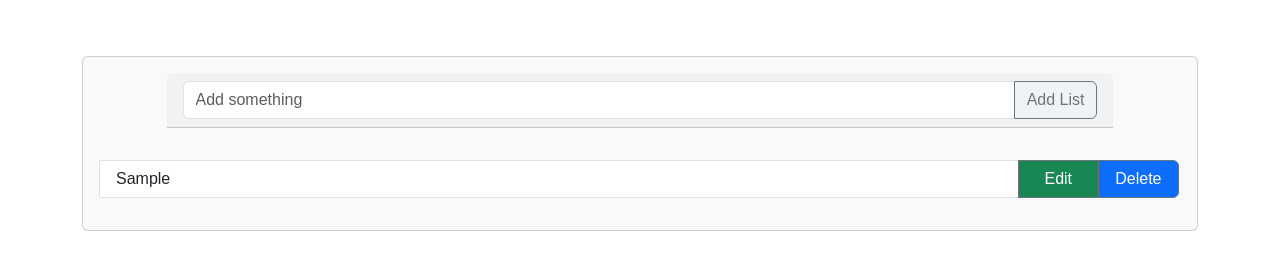
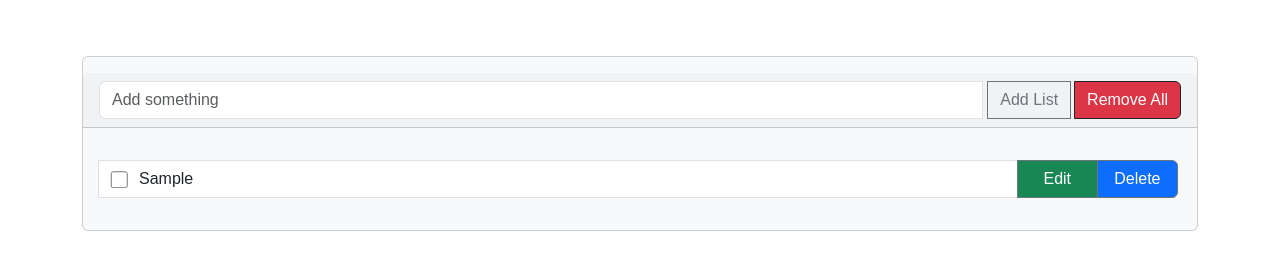
Before and after one commit to Termosfer/Todo-List, a plain HTML site: page index.html in a window 1280 px wide. Both pictures are taken after typing "Sample" into the empty fields and a click on the button "Add List". Drawn offline with nearby package versions, Linux system fonts and the light colour scheme.

Commit message:
todo list

```diff
--- a/index.html
+++ b/index.html
@@ -10,9 +10,10 @@
 <body>
     <div class="container">
         <div class="card card-length bg-light">
-        <div class="card-header input-group mb-3 w-85 m-auto mt-3">
+        <div class="card-header input-group mb-3 w-100 m-auto mt-3">
   <input type="text" class="form-control" placeholder="Add something">
-  <button class="btn btn-outline-secondary " id="button-addon2">Add List</button>
+  <button class="btn btn-outline-secondary mx-1" id="button-addon2">Add List</button>
+  <button class="btn btn-danger border border-dark" id="button-addon3">Remove All</button>
 </div>
         <div class="card-body card-length">
         </div>
--- a/script.js
+++ b/script.js
@@ -133,6 +133,7 @@ button.addEventListener("click", ()=>{
 let body = document.querySelector("body");
 let input = document.querySelector(".form-control");
 let addList = document.querySelector("#button-addon2");
+let removeAll = document.querySelector("#button-addon3");
 let cardBody = document.querySelector(".card-body");
 
 document.addEventListener("keypress", (event) => {
@@ -145,6 +146,10 @@ addList.addEventListener("click", () => {
   addLister();
 });
 
+removeAll.addEventListener("click", () => {
+  cardBody.innerHTML = "";
+});
+
 function addLister() {
   if (input.value === "" || input.value === " ") {
     alert("You have to right something!");
@@ -154,10 +159,13 @@ function addLister() {
   let li = document.createElement("li");
   let editBtn = document.createElement("button");
   let delBtn = document.createElement("button");
+  let checkbox = document.createElement("input");
+  checkbox.setAttribute("type", "checkbox");
+  checkbox.classList = "checkbox"
 
-  div.classList = "list-group-flush input-group mb-3";
+  div.classList = "ul list-group-flush input-group mb-3";
   li.classList =
-    "list-group-item border w-85 bg-white d-flex align-items-center px-3";
+    "list-group-item border w-82 bg-white d-flex align-items-center ";
   li.innerText = input.value;
   li.style.textWrap = "wrap"
   input.value = "";
@@ -166,10 +174,19 @@ function addLister() {
   delBtn.classList = "btn btn-outline-secondary bg-primary text-white w-7_5";
   delBtn.innerText = "Delete";
   cardBody.append(div);
-  div.append(li, editBtn, delBtn);
+  div.append(checkbox, li, editBtn, delBtn );
   delBtn.addEventListener("click", () => {
     delBtn.parentElement.remove();
   });
+
+  checkbox.addEventListener("change", () => {
+    if (checkbox.checked) {
+      li.style.textDecoration = "line-through"
+    } else {
+      li.style.textDecoration = "none"
+    }
+  });
+
   editBtn.addEventListener("click", () => {
     let glass = document.querySelector(".glass");
     let input1 = document.querySelector(".container2 > input");
@@ -189,4 +206,5 @@ function addLister() {
   });
 }
 
+let reo
 // https://prod.liveshare.vsengsaas.visualstudio.com/join?E81998C680EAEDE4D4FE869116D4CE7C89EF
--- a/style.css
+++ b/style.css
@@ -12,13 +12,29 @@ body {
 .card {
     margin: 5% 0;
 }
-.w-85 {
+.checkbox {
+    width: 17.5px;
+    height: 17.5px;
+position: absolute;
+top: 20px;
+left: 20px;
+transform: translate(-50%, -50%);
+z-index: 100;
+}
+
+.ul {
+    position: relative;
+}
+
+.w-82 {
     width: 85%;
+    padding-left: 40px;
 }
 .w-7_5 {
     width: 7.5%
 }
 li {
+    text-decoration: none;
     text-wrap: wrap;
     overflow: auto hidden;
 }
```
